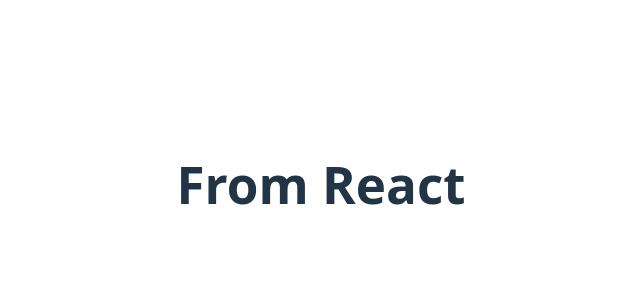
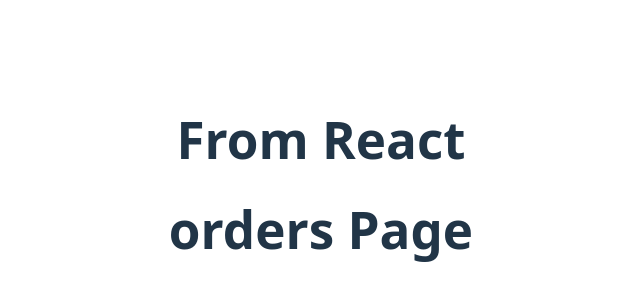
Before and after one commit to Maybemarc/Mern-E-Commerce, a React (Vite) app in the folder Frontend/e-commerce/: page /user/order in a window 1280 px wide. Before the commit this address had no page. Shown: the part 216-516 px from the top of the page, without its empty margins (319-959 px from the left). Built offline with nearby package versions, Linux system fonts and the light colour scheme.

Commit message:
created new page

```diff
--- a/Frontend/e-commerce/src/App.jsx
+++ b/Frontend/e-commerce/src/App.jsx
@@ -5,6 +5,7 @@
 import ProductDetail from "./pages/ProductDetail";
 import "./App.css";
 import Cart from "./pages/cart";
+import Orders from "./pages/orders";
 
 function App() {
   return (
@@ -15,7 +16,8 @@
         <Route path="/login" element={<Login />} />
         <Route path="/signUp" element={<SignUp />} />
         <Route path="ProductDetail/:id" element={<ProductDetail />} />
-        <Route path="user/cart" element={<Cart />}  />
+        <Route path="user/cart" element={<Cart />} />
+        <Route path="user/order" element={<Orders />} />
       </Routes>
     </div>
   );
--- /dev/null
+++ b/Frontend/e-commerce/src/pages/orders.jsx
@@ -0,0 +1,9 @@
+function Orders(){
+    return (
+        <div>
+            <h1>orders Page</h1>
+        </div>
+    )
+}
+
+export default Orders
```
